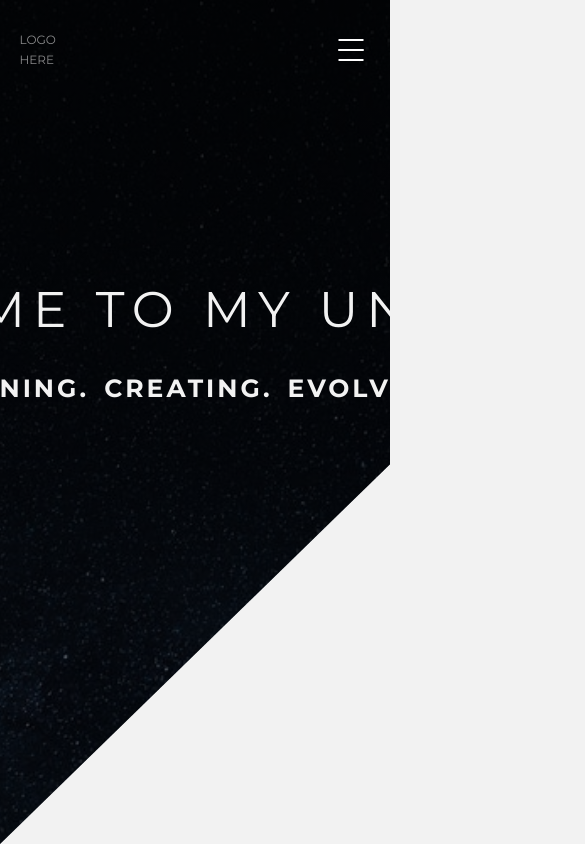
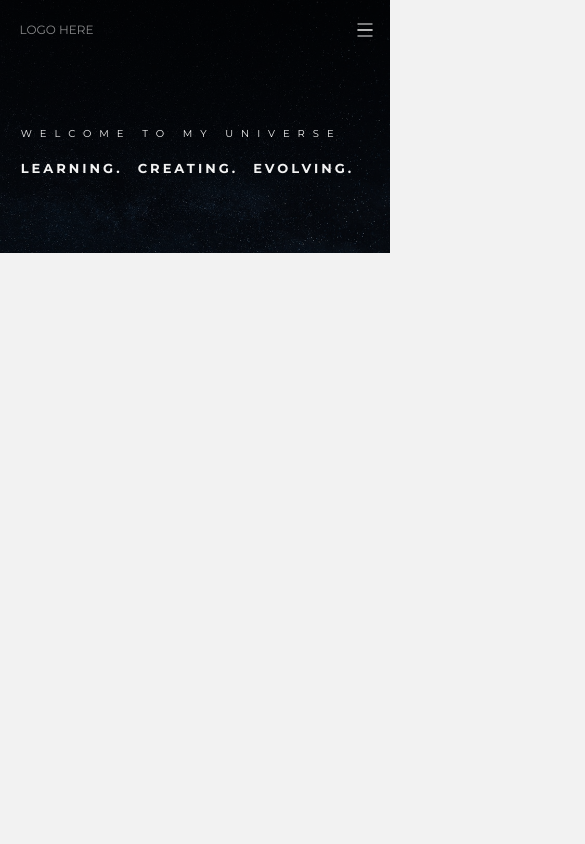
Before and after one commit to PortugueseDeveloper/My-Portfolio, a website: page index.html in a window 390 px wide. Shown: the top 844 px of the page, 585 px wide, since content can reach past the window. Drawn offline with nearby package versions, Linux system fonts and the light colour scheme.

Commit message:
Continue to style burger. Correct its pos (to the right, align with logo box)

```diff
--- a/index.html
+++ b/index.html
@@ -38,6 +38,14 @@
                          Logo here
                     </div>
 
+                    <!-- "Hamburger" for the smallest screen sizes -->
+                    <div class="hamburger">
+                        <span></span>
+                        <span></span>
+                        <span></span>
+                        <span></span>
+                    </div>
+
                     <!-- Main nav -->
                     <ul>
                         <a href="#"><li>About me</li></a>
@@ -45,14 +53,6 @@
                         <a href="#"><li>My projects</li></a>
                         <a href="#"><li>Contact</li></a>
                     </ul>
-
-                    <!-- "Hamburger" for the smallest screen sizes -->
-                    <div class="hamburger">
-                        <span></span>
-                        <span></span>
-                        <span></span>
-                        <span></span>
-                    </div>
 
                 </nav>
             </div>
--- a/sass/base/_typography.scss
+++ b/sass/base/_typography.scss
@@ -21,6 +21,11 @@
     @media (min-width: 1024px) and (max-width: 1366px) {
         font-size: 4rem;
     }
+
+    @media (min-width: 375px) and (max-width: 812px) {
+        font-size: 1rem;
+        letter-spacing: .5;
+    }
 }
 
 .heading-primary--moto {
@@ -37,6 +42,10 @@
 
     @media (min-width: 1024px) and (max-width: 1366px) {
         font-size: 2.1rem;
+    }
+
+    @media (min-width: 375px) and (max-width: 812px) {
+        font-size: 1.3rem;
     }
 }
 
--- a/sass/components/_buttons.scss
+++ b/sass/components/_buttons.scss
@@ -2,7 +2,10 @@
 .hamburger {
     position: absolute;
     top: 5rem;
-    left: 90%;
+    top: 12%;
+
+    // TODO: FIX THIS LATER
+    left: 93.7%;
     transform: translate(-50%, -50%);
     animation: moveInRight 1s ease-in-out .50s;
     animation-fill-mode: backwards;
@@ -10,24 +13,24 @@
 
 .hamburger span {
     display: block;
-    width: 25px;
-    height: 2px;
+    width: 15px;
+    height: 1px;
     position: absolute;
     top: 50%;
     left: 50%;
     transform: translate(-50%, -50%);
-    background: #fff;
+    background: $color-secondary;
     transition: .5s;
     box-shadow: 0 2px 2px 0 rgba(0, 0, 0, .20);
 }
 
 .hamburger span:nth-child(1) {
-    transform: translate(-50%, -50%) translateY(-10px);
+    transform: translate(-50%, -50%) translateY(-6px);
     transition: .2s;
 }
 
 .hamburger span:nth-child(4) {
-    transform: translate(-50%, -50%) translateY(10px);
+    transform: translate(-50%, -50%) translateY(6px);
     transition: .2s;
 }
 
--- a/sass/layout/_header.scss
+++ b/sass/layout/_header.scss
@@ -25,6 +25,10 @@
 
     @media (min-width: 481px) and (max-width: 767px) {
         height: 80vh;
+    }
+
+    @media (min-width: 375px) and (max-width: 812px) {
+        height: 30vh;
     }
 }
 
@@ -81,7 +85,7 @@ nav ul {
 
     // TODO: FIX THIS
     @media (min-width: 375px) and (max-width: 812px) {
-        opacity: 0;
+        display: none;
     }
 }
 
@@ -135,6 +139,7 @@ nav ul a {
     left: 50%;
     transform: translate(-50%, -50%);
 
-    // @media (min-width: 768px) and (max-width: 1024px) {
-    // }
+    @media (min-width: 375px) and (max-width: 812px) {
+        top: 60%;
+    }
 }
```
Also changed, not shown: css/style.css.
